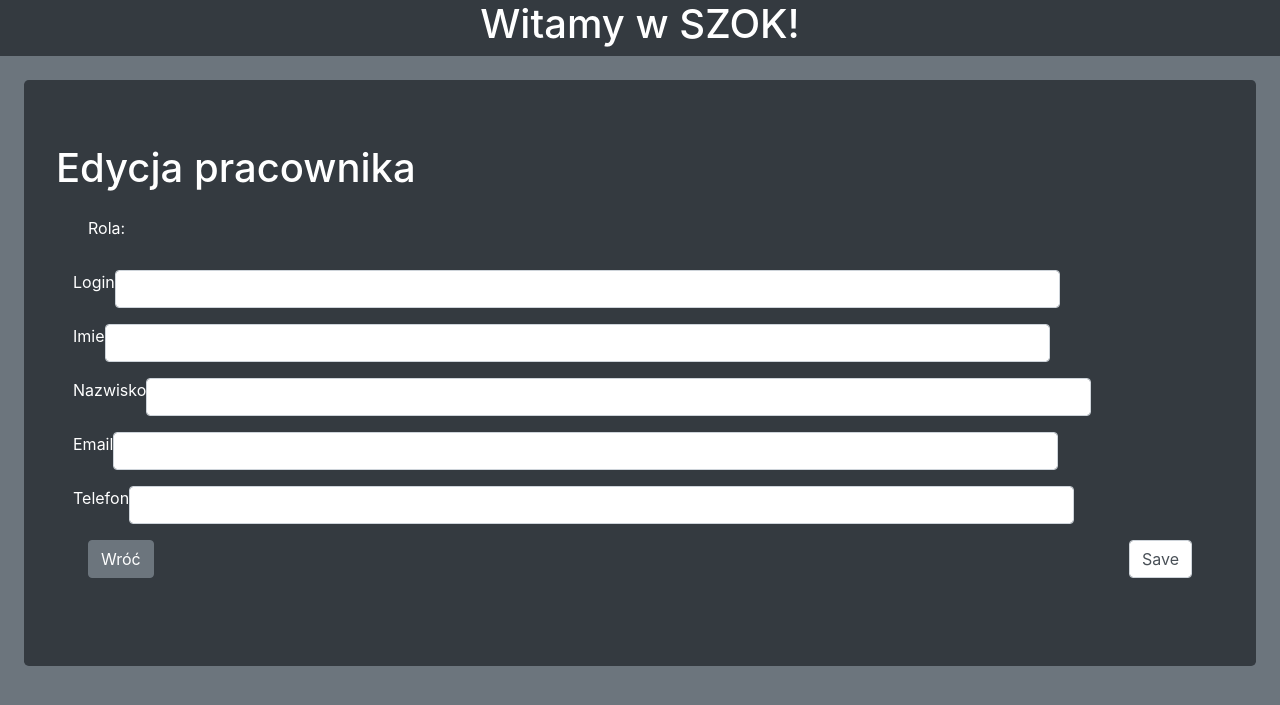
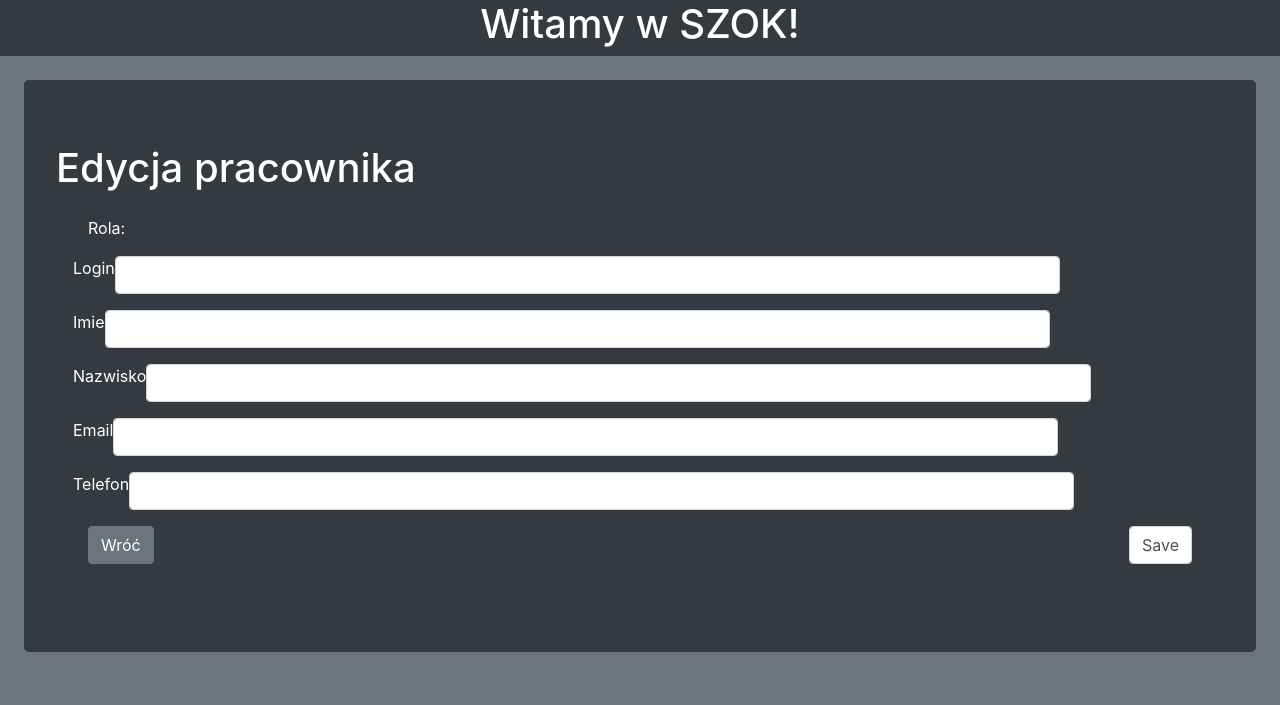
Before and after one commit to adtunm/S.Z.O.K., a Symfony app: template templates/workersApp/employees/edit.html.twig in a window 1280 px wide. Shown: the top 705 px of the page. Run offline with Twig, Linux system fonts and the light colour scheme; the template is opened without the code that fills it, so the values that code supplies are empty; form fields are guessed from the names that the template uses; some libraries are stand-ins or nearby versions.

Commit message:
poprawki

```diff
--- a/templates/workersApp/employees/edit.html.twig
+++ b/templates/workersApp/employees/edit.html.twig
@@ -15,11 +15,11 @@
                 </div>
             {% else %}
 
-                <div class="row" style="height: 38px; margin-bottom: 1rem">
+                <div class="row mb-3">
                     <div class="col-sm-2">
                         Rola:
                     </div>
-                    <div class="col-sm-10 px-0">
+                    <div class="col-sm-10 pl-sm-2">
                         {{ app.user.role }}
                     </div>
                 </div>
```
